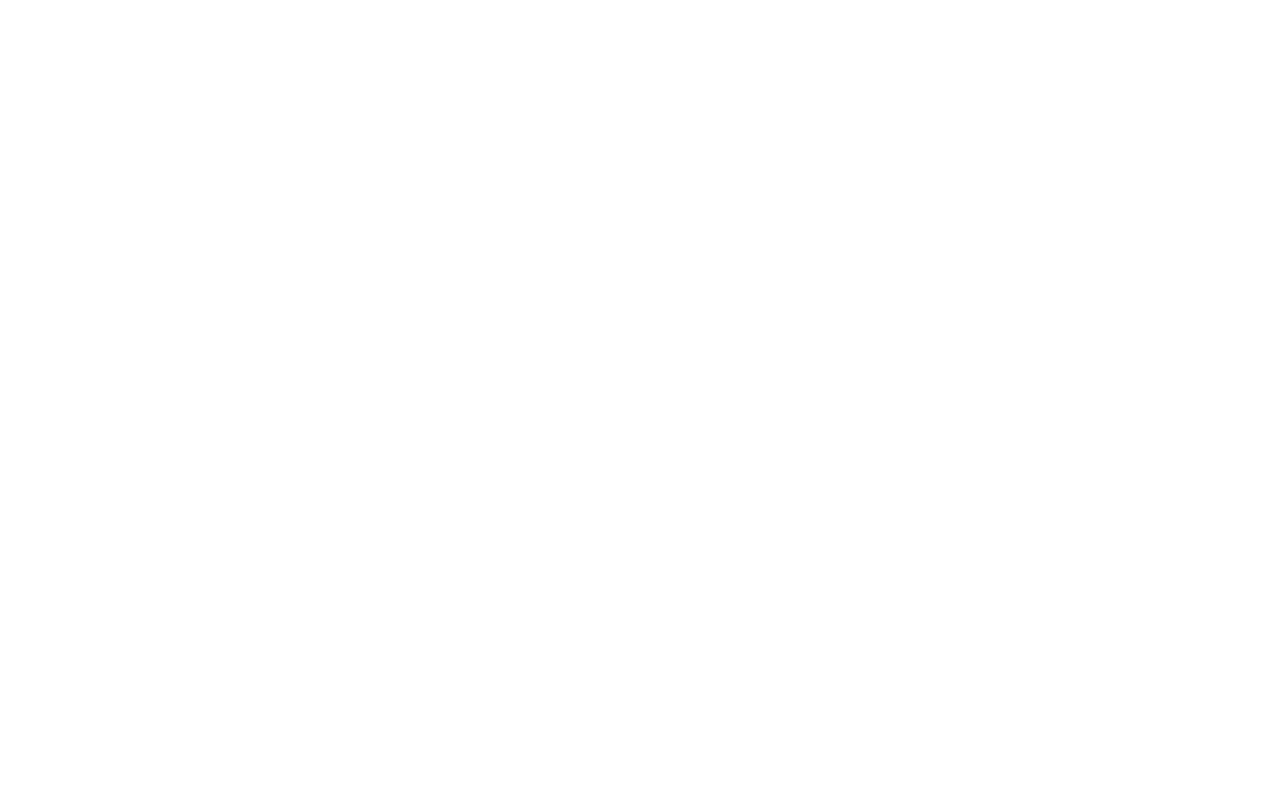
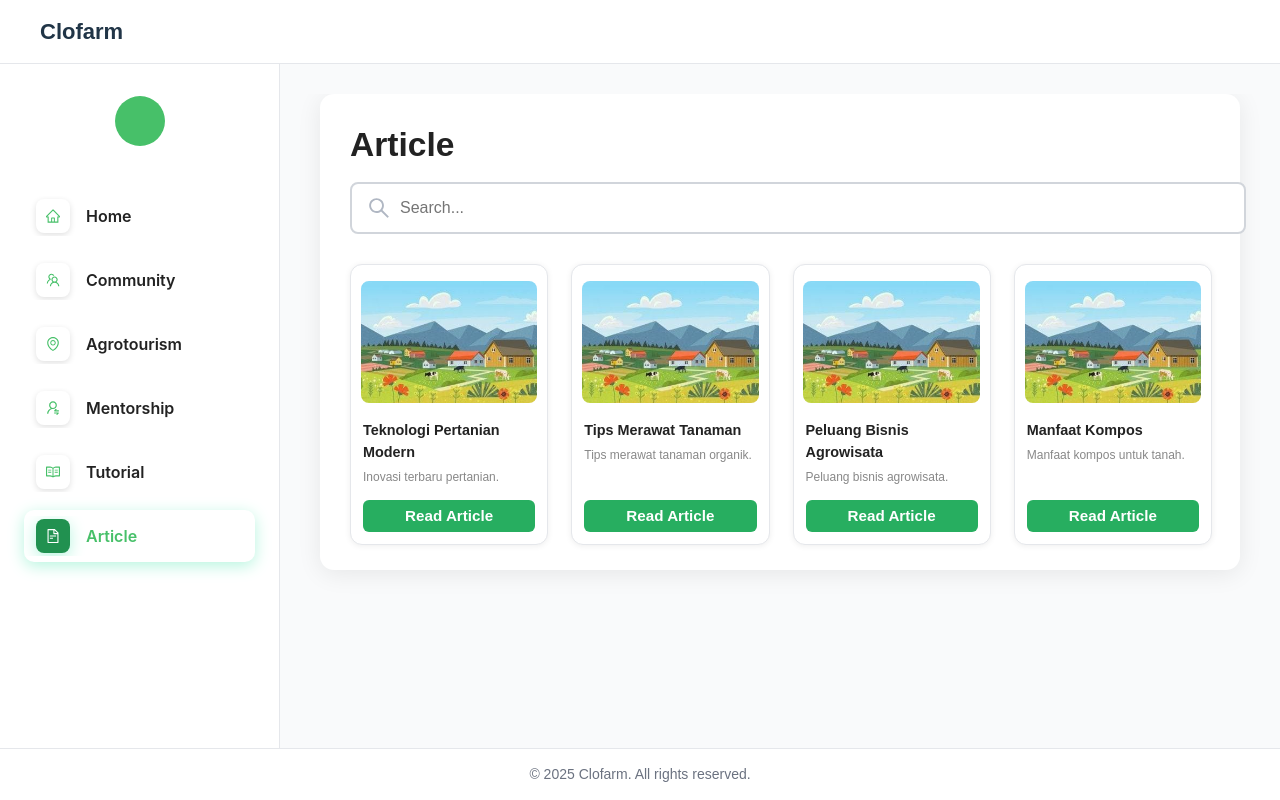
Before and after one commit to caturaprillia/clofarm-project, a React app in the folder react-clofarm/: page /article in a window 1280 px wide. Before the commit this address had no page. Built offline with nearby package versions, Linux system fonts and the light colour scheme; the HTML template or start-up script is replaced by a standard one.

Commit message:
penambahan Article

```diff
--- a/react-clofarm/src/App.jsx
+++ b/react-clofarm/src/App.jsx
@@ -4,6 +4,8 @@
 import Register from "./pages/Register";
 import OnBoarding from "./pages/OnBoarding";
 import Tutorial from "./pages/Tutorial";
+import Artikel from "./pages/Article";
+import Article from "./pages/Article";
 
 function App() {
   return (
@@ -14,6 +16,7 @@
       {/* Semua fitur dibungkus MainLayout */}
       <Route element={<MainLayout />}>
         <Route path="/tutorial" element={<Tutorial />} />
+        <Route path="/article" element={<Article />} />
         {/* Tambahkan fitur lain di sini */}
       </Route>
     </Routes>
--- /dev/null
+++ b/react-clofarm/src/pages/Article/index.jsx
@@ -0,0 +1,227 @@
+import React, { useState } from "react";
+import { SearchOutlined } from "@ant-design/icons";
+import dumpict from "../../assets/images/dumpict.jpg";
+const articles = [
+  {
+    id: 1,
+    image: dumpict,
+    title: "Teknologi Pertanian Modern",
+    description: "Inovasi terbaru pertanian.",
+    url: "https://example.com/article/1",
+  },
+  {
+    id: 2,
+    image: dumpict,
+    title: "Tips Merawat Tanaman",
+    description: "Tips merawat tanaman organik.",
+    url: "https://example.com/article/2",
+  },
+  {
+    id: 3,
+    image: dumpict,
+    title: "Peluang Bisnis Agrowisata",
+    description: "Peluang bisnis agrowisata.",
+    url: "https://example.com/article/3",
+  },
+  {
+    id: 4,
+    image: dumpict,
+    title: "Manfaat Kompos",
+    description: "Manfaat kompos untuk tanah.",
+    url: "https://example.com/article/4",
+  },
+];
+const ArticleCard = ({ image, title, description, url }) => (
+  <div
+    style={{
+      background: "#fff",
+      width: "100%",
+      border: "1px solid #e5e7eb",
+      boxShadow: "0 1px 6px 0 rgba(0,0,0,0.07)",
+      borderRadius: "12px",
+      overflow: "hidden",
+      display: "flex",
+      flexDirection: "column",
+      minWidth: 0,
+      maxWidth: 400,
+      margin: "0 auto",
+    }}
+  >
+    {" "}
+    <div>
+      {" "}
+      <img
+        src={image}
+        alt={title}
+        style={{
+          width: "90%",
+          height: "90%",
+          margin: "16px auto 0 auto",
+          display: "flex",
+          objectFit: "cover",
+          borderRadius: "8px",
+          alignItems: "center",
+          justifyContent: "center",
+        }}
+      />{" "}
+    </div>{" "}
+    <div
+      style={{
+        padding: "8px 12px 6px 12px",
+        flex: 1,
+        display: "flex",
+        flexDirection: "column",
+      }}
+    >
+      {" "}
+      <h3
+        style={{
+          margin: "12px 0 4px 0",
+          fontSize: "0.9rem",
+          fontWeight: 700,
+          color: "#222",
+        }}
+      >
+        {" "}
+        {title}{" "}
+      </h3>{" "}
+      <div style={{ fontSize: "0.75rem", color: "#888", marginBottom: "8px" }}>
+        {" "}
+        {description}{" "}
+      </div>{" "}
+    </div>{" "}
+    <div style={{ padding: "0 12px 12px 12px" }}>
+      {" "}
+      <a
+        href={url}
+        target="_blank"
+        rel="noopener noreferrer"
+        style={{
+          width: "100%",
+          display: "block",
+          background: "#27ae60",
+          color: "#fff",
+          border: "none",
+          borderRadius: "6px",
+          padding: "5px 0",
+          fontWeight: "bold",
+          textAlign: "center",
+          textDecoration: "none",
+          fontSize: "0.95rem",
+          transition: "background 0.2s, color 0.2s",
+        }}
+        onMouseEnter={(e) => {
+          e.target.style.background = "#219150";
+          e.target.style.color = "#fff";
+        }}
+        onMouseLeave={(e) => {
+          e.target.style.background = "#27ae60";
+          e.target.style.color = "#fff";
+        }}
+      >
+        {" "}
+        Read Article{" "}
+      </a>{" "}
+    </div>{" "}
+  </div>
+);
+const Article = () => {
+  const [searchHover, setSearchHover] = useState(false);
+  return (
+    <div
+      style={{
+        padding: "0px 20px 0 20px",
+        background: "#f9fafb",
+        minHeight: "100vh",
+        overflowY: "auto",
+      }}
+    >
+      {" "}
+      <div
+        style={{
+          padding: "25px 30px",
+          borderRadius: "14px",
+          margin: "0 auto 30px auto",
+          maxWidth: "1550px",
+          boxSizing: "border-box",
+          background: "#fff",
+          boxShadow: "0 4px 24px 0 rgba(0,0,0,0.08)",
+        }}
+      >
+        {" "}
+        <h1
+          style={{
+            margin: "8px 0 18px 0",
+            color: "#222",
+            fontSize: "2.1rem",
+            fontWeight: 700,
+          }}
+        >
+          {" "}
+          Article{" "}
+        </h1>{" "}
+        <div
+          style={{
+            display: "flex",
+            alignItems: "center",
+            background: "#fff",
+            border: `2px solid ${searchHover ? "#27ae60" : "#d1d5db"}`,
+            borderRadius: "8px",
+            padding: "0 16px",
+            height: "48px",
+            marginBottom: "30px",
+            boxShadow: searchHover ? "0 0 0 2px #bfe4ce" : "none",
+            transition: "border-color 0.2s, box-shadow 0.2s",
+            maxWidth: 950,
+            width: "100%",
+          }}
+          onMouseEnter={() => setSearchHover(true)}
+          onMouseLeave={() => setSearchHover(false)}
+        >
+          <SearchOutlined
+            style={{
+              fontSize: 22,
+              color: searchHover ? "#27ae60" : "#b0b7c3",
+              marginRight: 10,
+              transition: "color 0.2s",
+            }}
+          />
+          <input
+            type="text"
+            placeholder="Search..."
+            style={{
+              width: "100%",
+              height: "100%",
+              padding: 0,
+              fontSize: "16px",
+              border: "none",
+              outline: "none",
+              background: "transparent",
+              margin: 0,
+              display: "flex",
+              alignItems: "center",
+              lineHeight: 1,
+              boxShadow: "none",
+            }}
+          />
+        </div>
+        <div
+          style={{
+            display: "grid",
+            gridTemplateColumns: "repeat(4, 1fr)",
+            gap: "25px",
+            width: "100%",
+            maxWidth: "1400px",
+            margin: "0 auto",
+          }}
+        >
+          {" "}
+          {articles.map((article) => (
+            <ArticleCard key={article.id} {...article} />
+          ))}{" "}
+        </div>{" "}
+      </div>{" "}
+    </div>
+  );
+};
+export default Article;
```
